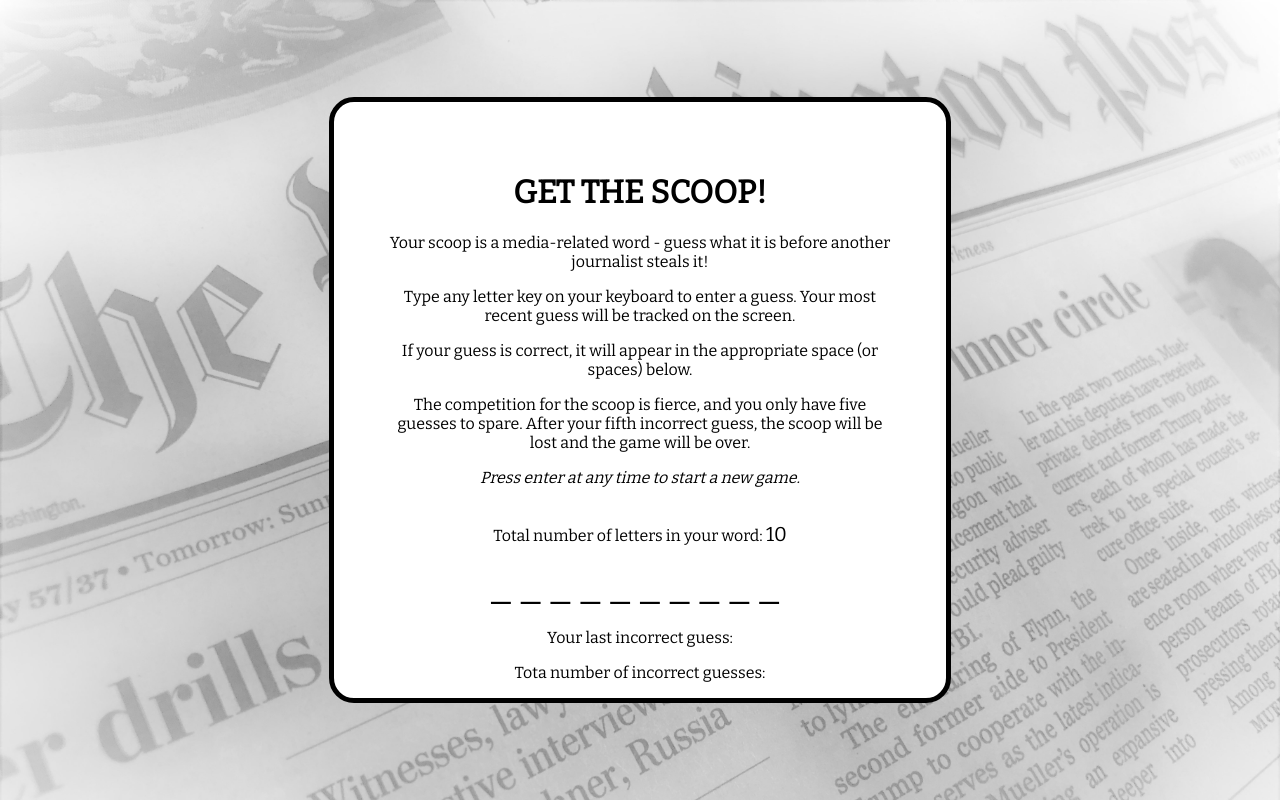
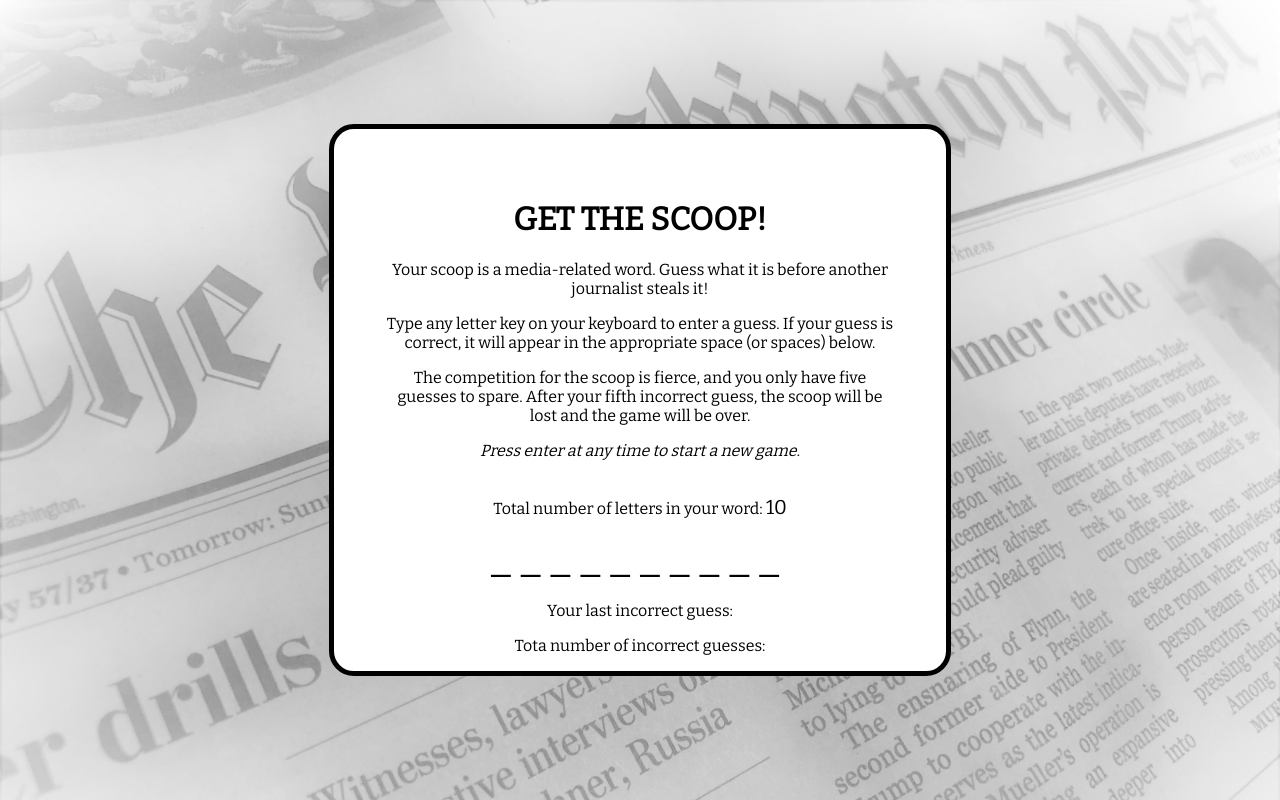
Before and after one commit to johnisabella/Get-the-Scoop, a plain HTML site: page index.html in a window 1280 px wide. Drawn offline with nearby package versions, Linux system fonts and the light colour scheme.

Commit message:
final HW #3 submission

```diff
--- a/index.html
+++ b/index.html
@@ -13,9 +13,8 @@
   <div class = "content">
     <h1>GET THE SCOOP!</h1>
 
-    <p>Your scoop is a media-related word - guess what it is before another journalist steals it!</p>
-    <p>Type any letter key on your keyboard to enter a guess. Your most recent guess will be tracked on the screen.</p>
-    <p>If your guess is correct, it will appear in the appropriate space (or spaces) below.</p>
+    <p>Your scoop is a media-related word. Guess what it is before another journalist steals it!</p>
+    <p>Type any letter key on your keyboard to enter a guess. If your guess is correct, it will appear in the appropriate space (or spaces) below.</p>
     <p>The competition for the scoop is fierce, and you only have five guesses to spare. After your fifth incorrect guess, the scoop will be lost and the game will be over.</p>
     <p1>Press enter at any time to start a new game.</p1><br><br>
     <div id="you-win"></div>
```
